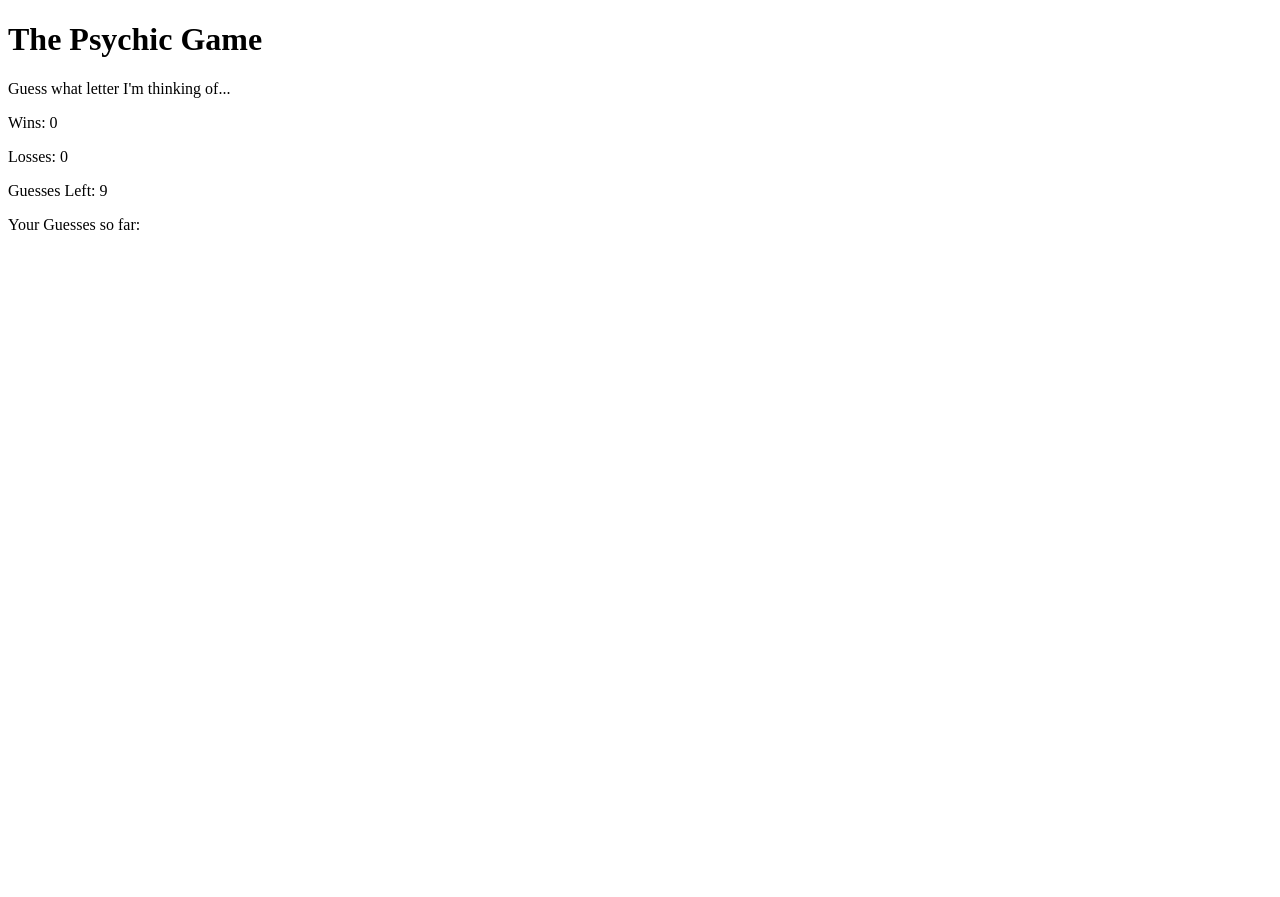
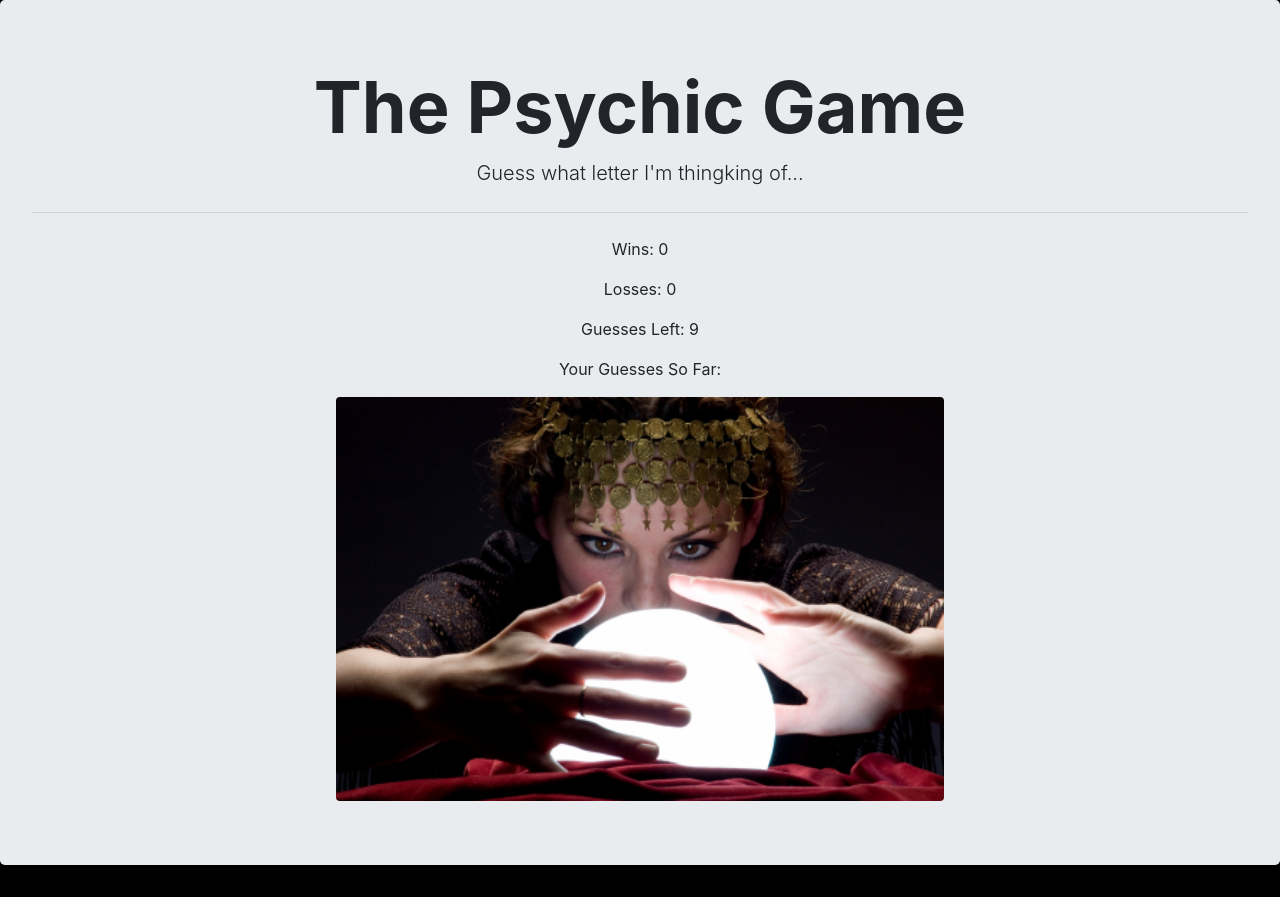
Before and after one commit to rami0141/Psychic-Game, a plain HTML site: page index.html in a window 1280 px wide. Before the commit the page ends 800 px from the top, so only its background shows below. Drawn offline with nearby package versions, Linux system fonts and the light colour scheme.

Commit message:
JS and Bootstrap

```diff
--- a/assets/css/style.css
+++ b/assets/css/style.css
@@ -0,0 +1,3 @@
+body {
+	background-color: black;
+}
--- a/index.html
+++ b/index.html
@@ -1,19 +1,28 @@
 <!DOCTYPE html>
 <html>
 <head>
-	<script src="javascript/game.js"></script>
+	<link rel="stylesheet" href="https://maxcdn.bootstrapcdn.com/bootstrap/4.0.0-beta.2/css/bootstrap.min.css" integrity="sha384-PsH8R72JQ3SOdhVi3uxftmaW6Vc51MKb0q5P2rRUpPvrszuE4W1povHYgTpBfshb" crossorigin="anonymous">
+	<link rel="stylesheet" type="text/css" href="assets/css/style.css">
+	<script src="assets/javascript/game.js"></script>
 	<title>The Psychic Game</title>
 </head>
 <body>
 
-<h1>The Psychic Game</h1>
-<p>Guess what letter I'm thinking of...</p>
-<div id="game">
-<p>Wins: 0</p>
-<p>Losses: 0</p>
-<p>Guesses Left: 9</p>
-<p>Your Guesses so far: </p>
+
+<div class="jumbotron">
+  <h1 class="display-3 text-center font-weight-bold">The Psychic Game</h1>
+  <p class="lead text-center">Guess what letter I'm thingking of...</p>
+  <hr class="my-4 text-center">
+	<div id="game" class="text-center">
+	<p>Wins: 0</p>
+	<p>Losses: 0</p>
+	<p>Guesses Left: 9</p>
+	<p>Your Guesses So Far: </p>
+	</div>
+  <img src="assets/images/psychicball.jpg" alt="Psychic Ball" class="rounded w-50 mx-auto d-block">
 </div>
+
+
 
 
 </body>
```
Also changed, not shown: assets/images/psychicball.jpg (added).
